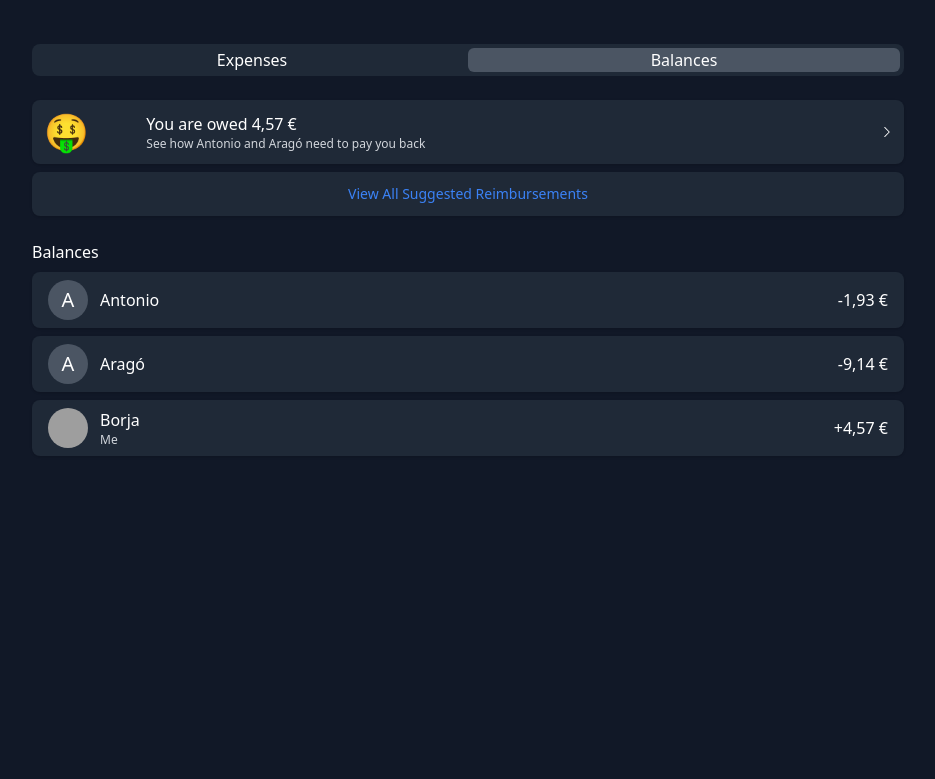
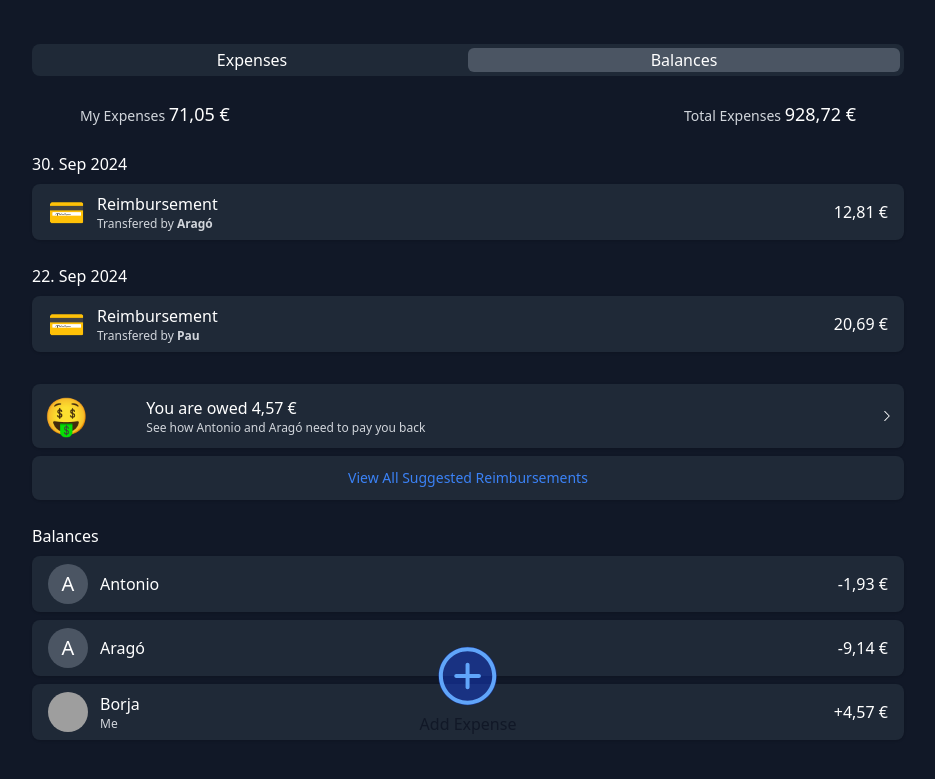
Before and after one commit to david-borja/cs50w-splitwise, a Django app: template splitwise_clone/templates/splitwise_clone/group.html in a window 1280 px wide. Shown: the top 779 px of the page, without its empty margins (172-1107 px from the left). Run offline with Django 4.2, Linux system fonts and the light colour scheme; the template is opened without the code that fills it, so the values that code supplies are empty; some libraries are stand-ins or nearby versions; grey boxes are pictures that could not be loaded.

Commit message:
feat(): expenses section

```diff
--- a/splitwise_clone/templates/splitwise_clone/components/balance-feed-item.html
+++ /dev/null
@@ -1,17 +0,0 @@
-    <article
-    class="flex justify-between w-full px-4 py-2 mx-auto mb-2 text-white bg-gray-800 rounded-lg shadow"
-  >
-    <div class="flex gap-3">
-      {% if is_it_me %}
-      <img src="https://i.stack.imgur.com/l60Hf.png" class="object-cover w-10 h-10 rounded-full"/>
-        <div>
-          <h5 class="grid place-content-center">{{ username }}</h5>
-          <p class="text-xs text-gray-300">Me</p>
-        </div>
-      {% else %}
-        <div class="grid w-10 h-10 text-xl bg-gray-600 rounded-full place-content-center">{{ char }}</div>
-        <h5 class="grid place-content-center">{{ username }}</h5>
-      {% endif %}
-    </div>
-    <span class="grid place-content-center">{{ balance }}</span>
-  </article>
--- a/splitwise_clone/templates/splitwise_clone/components/balance-summary.html
+++ b/splitwise_clone/templates/splitwise_clone/components/balance-summary.html
@@ -1,3 +1,4 @@
+{% load custom_tags %}
 <article
   class="flex justify-between w-full p-3 mx-auto mb-2 text-white bg-gray-800 rounded-lg shadow"
 >
@@ -11,27 +12,6 @@
   <div
     class="inline-flex items-center text-sm font-medium text-center text-white"
   >
-      <svg
-        fill="white"
-        height="10px"
-        width="10px"
-        version="1.1"
-        xmlns="http://www.w3.org/2000/svg"
-        xmlns:xlink="http://www.w3.org/1999/xlink"
-        viewBox="0 0 512 512"
-        xml:space="preserve"
-      >
-        <g stroke-width="0"></g>
-        <g stroke-linecap="round" stroke-linejoin="round"></g>
-        <g>
-          <g>
-            <g>
-              <path
-                d="M388.418,240.915L153.752,6.248c-8.331-8.331-21.839-8.331-30.17,0c-8.331,8.331-8.331,21.839,0,30.17L343.163,256 L123.582,475.582c-8.331,8.331-8.331,21.839,0,30.17c8.331,8.331,21.839,8.331,30.17,0l234.667-234.667 C396.749,262.754,396.749,249.246,388.418,240.915z"
-              ></path>
-            </g>
-          </g>
-        </g>
-      </svg>
+    {% svg_icon 'right-arrow' %}
   </div>
 </article>
--- /dev/null
+++ b/splitwise_clone/templates/splitwise_clone/components/balances-feed-item.html
@@ -0,0 +1,24 @@
+<article
+  class="flex justify-between w-full px-4 py-2 mx-auto mb-2 text-white bg-gray-800 rounded-lg shadow"
+>
+  <div class="flex gap-3">
+    {% if is_it_me %}
+    <img
+      src="https://i.stack.imgur.com/l60Hf.png"
+      class="object-cover w-10 h-10 rounded-full"
+    />
+    <div>
+      <h5 class="grid place-content-center">{{ username }}</h5>
+      <p class="text-xs text-gray-300">Me</p>
+    </div>
+    {% else %}
+    <div
+      class="grid w-10 h-10 text-xl bg-gray-600 rounded-full place-content-center"
+    >
+      {{ char }}
+    </div>
+    <h5 class="grid place-content-center">{{ username }}</h5>
+    {% endif %}
+  </div>
+  <span class="grid place-content-center">{{ balance }}</span>
+</article>
--- /dev/null
+++ b/splitwise_clone/templates/splitwise_clone/components/expenses-feed-item.html
@@ -0,0 +1,15 @@
+<li>
+  <h3 class="text-white">{{ date }}</h3>
+  <article
+    class="flex justify-between w-full px-4 py-2 mx-auto mt-2 mb-2 text-white bg-gray-800 rounded-lg shadow"
+  >
+    <div class="flex gap-3">
+      <div class="grid text-3xl place-content-center">{{ icon }}</div>
+      <div>
+        <h5 class="grid place-content-center">{{ transaction_type }}</h5>
+        <p class="text-xs text-gray-300">{{ description }}<strong>{{ author }}</strong></p>
+      </div>
+    </div>
+    <span class="grid place-content-center">{{ amount }}</span>
+  </article>
+</li>
--- /dev/null
+++ b/splitwise_clone/templates/splitwise_clone/components/footer-create-button.html
@@ -0,0 +1,9 @@
+{% load custom_tags %}
+<div id="{{ id }}" class="{{ visibility }} fixed transform -translate-x-1/2 bottom-[8%] left-1/2 w-fit">
+  <a class="block mx-auto w-fit" href="{% url form_url %}">
+    {% svg_icon 'add-symbol' %}
+  </a>
+  <span class="block mt-1 text-center text-gray-900 dark:text-white">
+    {{ text }}
+  </span>
+</div>
--- a/splitwise_clone/templates/splitwise_clone/group.html
+++ b/splitwise_clone/templates/splitwise_clone/group.html
@@ -21,7 +21,24 @@
   {% endif %}
 </div>
 <main>
-    <section id="expenses-section" class="{{ expenses_visibility }}"></section>
+    <section id="expenses-section" class="{{ expenses_visibility }}">
+      <div class="flex justify-between text-sm text-center text-gray-300">
+        <article class="px-12">
+          My Expenses
+          <span class="text-lg text-white">71,05 €</span>
+        </article>
+        <article class="px-12">
+          Total Expenses
+          <span class="text-lg text-white">928,72 €</span>
+        </article>
+      </div>
+      <section id="expenses-feed" class="pb-6 mt-6">
+        <ol class="flex flex-col gap-4">
+          {% expenses_feed_item "30. Sep 2024" "💳" "Reimbursement" "Transfered by " "Aragó" "12,81 €" %}
+          {% expenses_feed_item "22. Sep 2024" "💳" "Reimbursement" "Transfered by " "Pau" "20,69 €" %}
+        </ol>
+      </section>
+    </section>
     <section id="balances-section" class="{{ balances_visibility }}">
       {% balance_summary "🤑" "You are owed 4,57 €" "See how Antonio and Aragó need to pay you back" %}
       <article
@@ -29,25 +46,20 @@
       >
         View All Suggested Reimbursements
       </article>
-      <section id="balance-feed" class="mt-6">
+      <section id="balances-feed" class="mt-6">
         <h3 class="text-white">Balances</h3>
         <ul class="mt-2 text-white">
-          {% balance_feed_item "A" "Antonio" "-1,93 €" False %}
-          {% balance_feed_item "A" "Aragó" "-9,14 €" False %}
-          {% balance_feed_item "B" "Borja" "+4,57 €" True %}
+          {% balances_feed_item "A" "Antonio" "-1,93 €" False %}
+          {% balances_feed_item "A" "Aragó" "-9,14 €" False %}
+          {% balances_feed_item "B" "Borja" "+4,57 €" True %}
         </ul>
       </section>
     </section>
+    {% footer_create_button "add-expense-button" expenses_visibility "create_group" "Add Expense" %}
 </main>
 <script>
-  const loadSection = (section) => {
-    const $sectionContent = document.createElement('div')
-    $sectionContent.classList.add('text-white')
-    $sectionContent.innerText = section
-    $('section').appendChild($sectionContent)
-  }
-
   const $ = (selector) => document.querySelector(selector)
+  const EXPENSES = 'expenses'
   const serverSection = '{{ section }}'
 
   // if visited url is /, sync url section with server section
@@ -67,6 +79,7 @@
         $(`#${section}-button`).innerText = section
         $(`#${section}-button`).classList.add('capitalize')
         $(`#${section}-button`).classList.remove('selected')
+
         $(`#${section}-section`).classList.remove('block')
         $(`#${section}-section`).classList.add('hidden')
 
@@ -79,6 +92,9 @@
         $(`#${sectionClicked}-section`).classList.remove('hidden')
         $(`#${sectionClicked}-section`).classList.add('block')
 
+        $(`#add-expense-button`).classList.remove(sectionClicked === EXPENSES ? 'hidden' : 'block')
+        $(`#add-expense-button`).classList.add(sectionClicked === EXPENSES ? 'block' : 'hidden')
+
         const basePath = window.location.pathname.split('/').slice(0, -1).join('/')
         history.pushState({ section: sectionClicked }, "", `${basePath}/${sectionClicked}`)
       }
--- a/splitwise_clone/templatetags/custom_tags.py
+++ b/splitwise_clone/templatetags/custom_tags.py
@@ -1,5 +1,22 @@
 from django import template
+from django.conf import settings
+from django.utils.html import format_html
+from django.utils.safestring import mark_safe
+import os
+
 register = template.Library()
+
+@register.simple_tag
+def svg_icon(file_name):
+    svg_path = os.path.join(
+        settings.BASE_DIR, "splitwise_clone/static/icons", file_name + ".svg"
+    )
+    with open(svg_path, "r") as file:
+        svg_code = file.read()
+
+    svg_code = format_html(svg_code)
+    return mark_safe(svg_code)
+
 
 @register.inclusion_tag("splitwise_clone/components/input-group.html")
 def custom_input(name, type, placeholder, label):
@@ -26,11 +43,32 @@
     }
 
 
-@register.inclusion_tag("splitwise_clone/components/balance-feed-item.html")
-def balance_feed_item(char, username, balance, is_it_me):
+@register.inclusion_tag("splitwise_clone/components/balances-feed-item.html")
+def balances_feed_item(char, username, balance, is_it_me):
     return {
         "char": char,
         "username": username,
         "balance": balance,
         "is_it_me": is_it_me,
     }
+
+@register.inclusion_tag("splitwise_clone/components/expenses-feed-item.html")
+def expenses_feed_item(date, icon, transaction_type, description, author, amount):
+    return {
+        "date": date,
+        "icon": icon,
+        "transaction_type": transaction_type,
+        "description": description,
+        "author": author,
+        "amount": amount,
+    }
+
+
+@register.inclusion_tag("splitwise_clone/components/footer-create-button.html")
+def footer_create_button(id, visibility, form_url, text):
+    return {
+        "id": id,
+        "visibility": visibility,
+        "form_url": form_url,
+        "text": text,
+    }
```
Also changed, not shown: splitwise_clone/templates/splitwise_clone/index.html (+3 -72 lines), splitwise_clone/static/icons/add-symbol.svg (added), splitwise_clone/static/icons/right-arrow.svg (added). Lines whose indentation alone changed are shown as unchanged.
